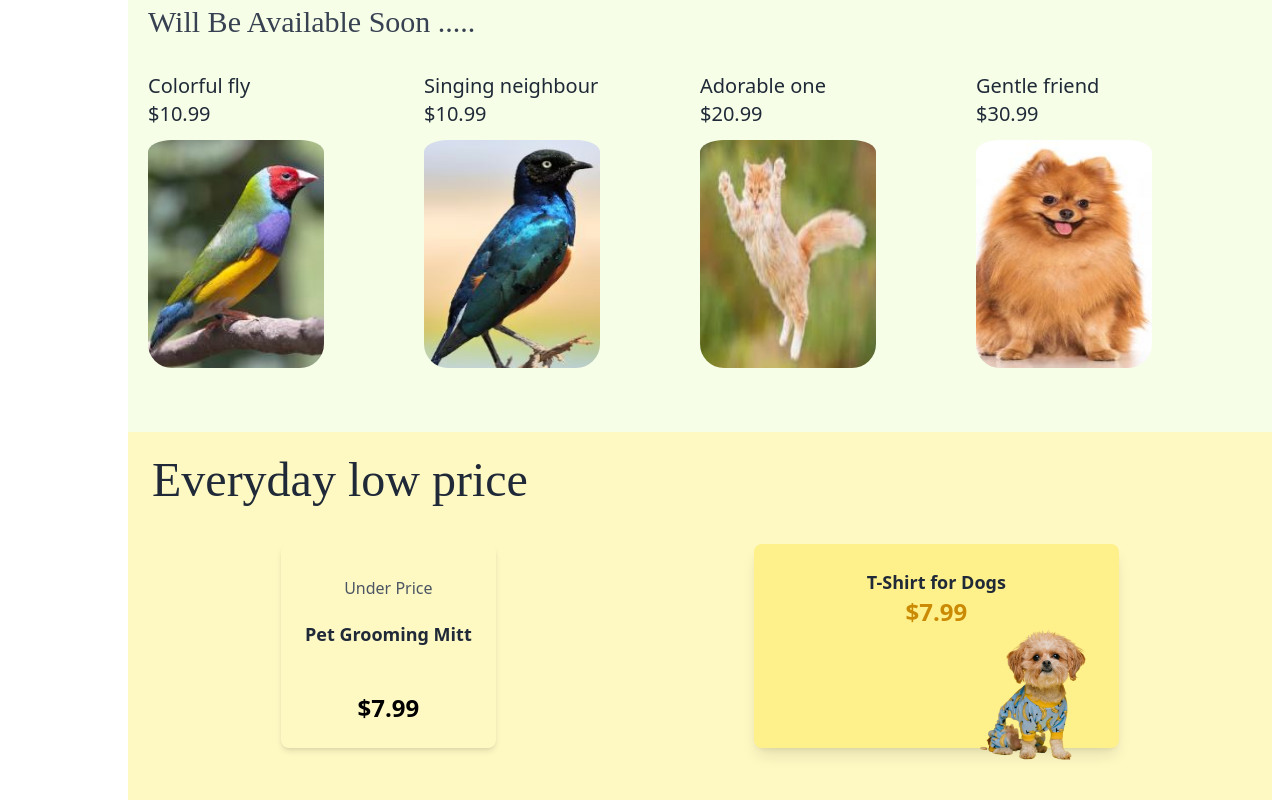
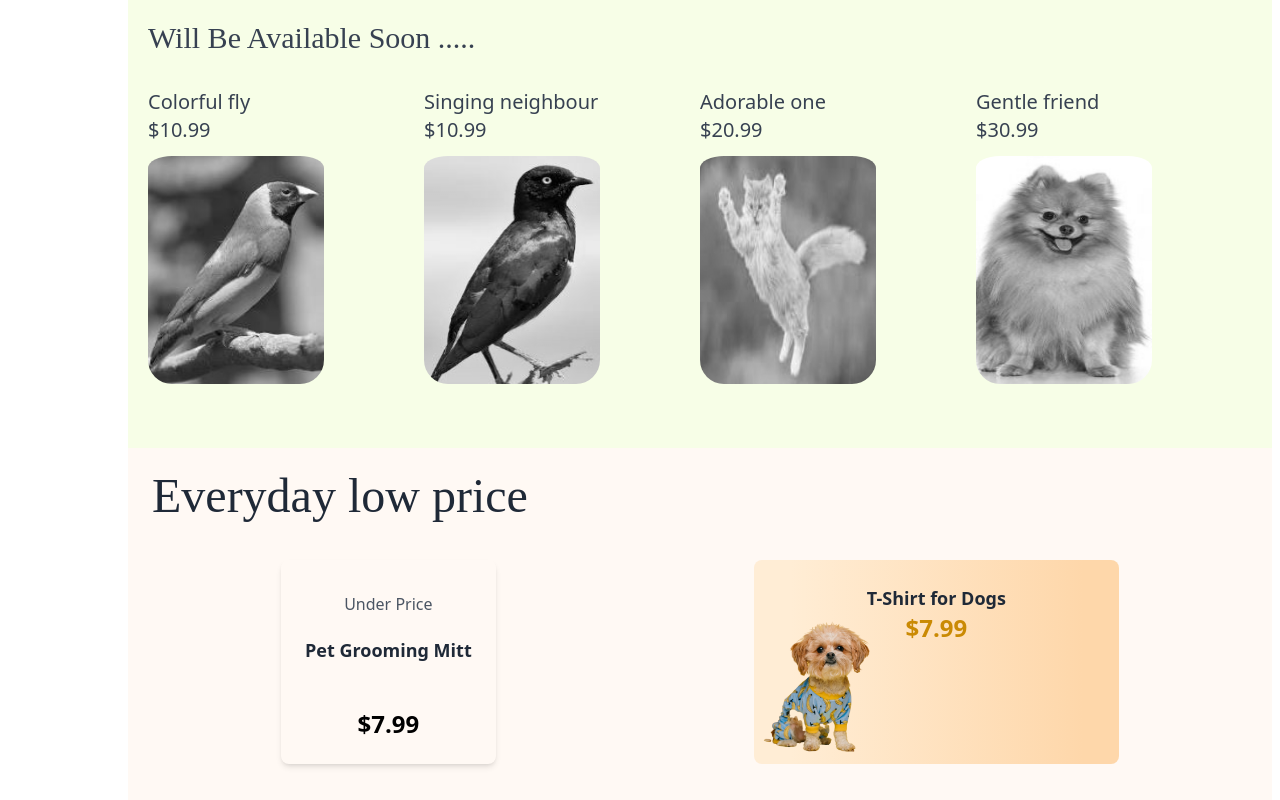
Before and after one commit to hasnathg/pet-shop, a plain HTML site: page index.html in a window 1280 px wide. Shown: the part 1820-2620 px from the top of the page. Drawn offline with nearby package versions, Linux system fonts and the light colour scheme; a web font is replaced by a local one.

Commit message:
finalise mobile features

```diff
--- a/index.html
+++ b/index.html
@@ -141,10 +141,10 @@
 
               <section class="bg-[#FFF9F4] p-6 mt-16">
                 <div class="">
-                  <h2 class="text-3xl font-bold mb-4">Trending Pet Products</h2>
+                  <h2 class="text-3xl font-bold mb-4 pb-4">Trending Pet Products</h2>
                   <div class="grid grid-cols-1 md:grid-cols-3 gap-6">
                       <!-- Featured Product -->
-                      <div class="bg-yellow-200 p-6 rounded-lg flex flex-col items-start">
+                      <div class="bg-[#F9DF8A] bg-opacity-50 p-6 rounded-lg flex flex-col items-start">
                         <div class="relative">
                           <h3 class="text-xl font-bold">T-Shirt For Dogs</h3>
                           <p class="text-gray-700 mt-2">Discover a world of treats, toys, and essentials handpicked for:</p>
@@ -207,18 +207,18 @@
                 <div class="bg-lime-50 py-16 px-5">
                   <h1 class="font-adlam-display text-3xl pb-8 text-gray-700 transition duration-150 ease-in-out">Will Be Available Soon .....</h1>
                   <div class="grid md:grid-cols-4 justify-between text-xl">
-                  <div> <h1>Colorful fly</h1>
+                  <div class="text-gray-700"> <h1>Colorful fly</h1>
                   <p>$10.99</p>
-                <img class="h-60 w-44 pt-3 rounded-3xl" src="assets/new1.JPG" alt=""></div>
-                  <div><h1>Singing neighbour</h1>
+                <img class="h-60 w-44 pt-3 rounded-3xl grayscale" src="assets/new1.JPG" alt=""></div>
+                  <div class="text-gray-700"><h1>Singing neighbour</h1>
                   <p>$10.99</p>
-                <img class="h-60 w-44 pt-3 rounded-3xl" src="assets/new2.JPG" alt=""></div>
-                  <div><h1>Adorable one</h1>
+                <img class="h-60 w-44 pt-3 rounded-3xl grayscale" src="assets/new2.JPG" alt=""></div>
+                  <div class="text-gray-700"><h1>Adorable one</h1>
                   <p>$20.99</p>
-                <img class="h-60 w-44 pt-3 rounded-3xl" src="assets/new3.JPG" alt=""></div>
-                  <div><h1>Gentle friend</h1>
+                <img class="h-60 w-44 pt-3 rounded-3xl grayscale" src="assets/new3.JPG" alt=""></div>
+                  <div class="text-gray-700"><h1>Gentle friend</h1>
                   <p>$30.99</p>
-                <img class="h-60 w-44 pt-3 rounded-3xl" src="assets/new4.JPG" alt=""></div>
+                <img class="h-60 w-44 pt-3 rounded-3xl grayscale" src="assets/new4.JPG" alt=""></div>
                   </div>
 
 
@@ -230,7 +230,7 @@
 
             <!-- for large screen -->
 
-              <section class="bg-yellow-100 p-6 pb-16 hidden md:block ">
+              <section class="bg-[#FFF9F4] p-6 pb-16 hidden md:block relative">
 
                   <h2 class="font-adlam-display text-5xl">Everyday low price</h2>
 
@@ -242,13 +242,13 @@
                         <p class="text-2xl font-bold text-black mt-2 pt-9">$7.99</p>
 
                 </div>
-                <div class="bg-yellow-200 p-6 rounded-lg shadow-lg text-center w-1/3 flex justify-center">
-                  <div class="relative">
+                <div class="bg-yellow-200 p-6 rounded-lg text-center w-1/3 flex justify-center bg-gradient-to-r from-orange-100 from-10% to-orange-200 to-90%">
+                  <div class=" ">
                     <h3 class="text-lg font-bold">T-Shirt for Dogs</h3>
                     <p class="text-2xl font-bold text-yellow-600">$7.99</p>
                   </div>
 
-                    <div class="absolute w-28 right-32 md:w-32 md:right-44"><img src="assets/cute-pet-small.png" alt="Dog in T-shirt" class="mt-4 mx-auto rounded-lg"></div>
+                    <div class="absolute w-28 right-96 md:w-32 top-28 md:right-96"><img src="assets/cute-pet-small.png" alt="Dog" class="mt-4 mx-auto rounded-lg"></div>
 
 
               </div>
@@ -257,7 +257,7 @@
 
               </section>
               <section class="hidden md:block">
-                <div class="flex justify-around items-center bg-slate-100 absolute left-56 w-2/3 mt-4">
+                <div class="flex justify-around items-center bg-[#FFF9F4] absolute left-56 w-2/3 mt-4">
                   <div>
                     <img src="assets/cute-pet-small.png" alt="">
 
```
